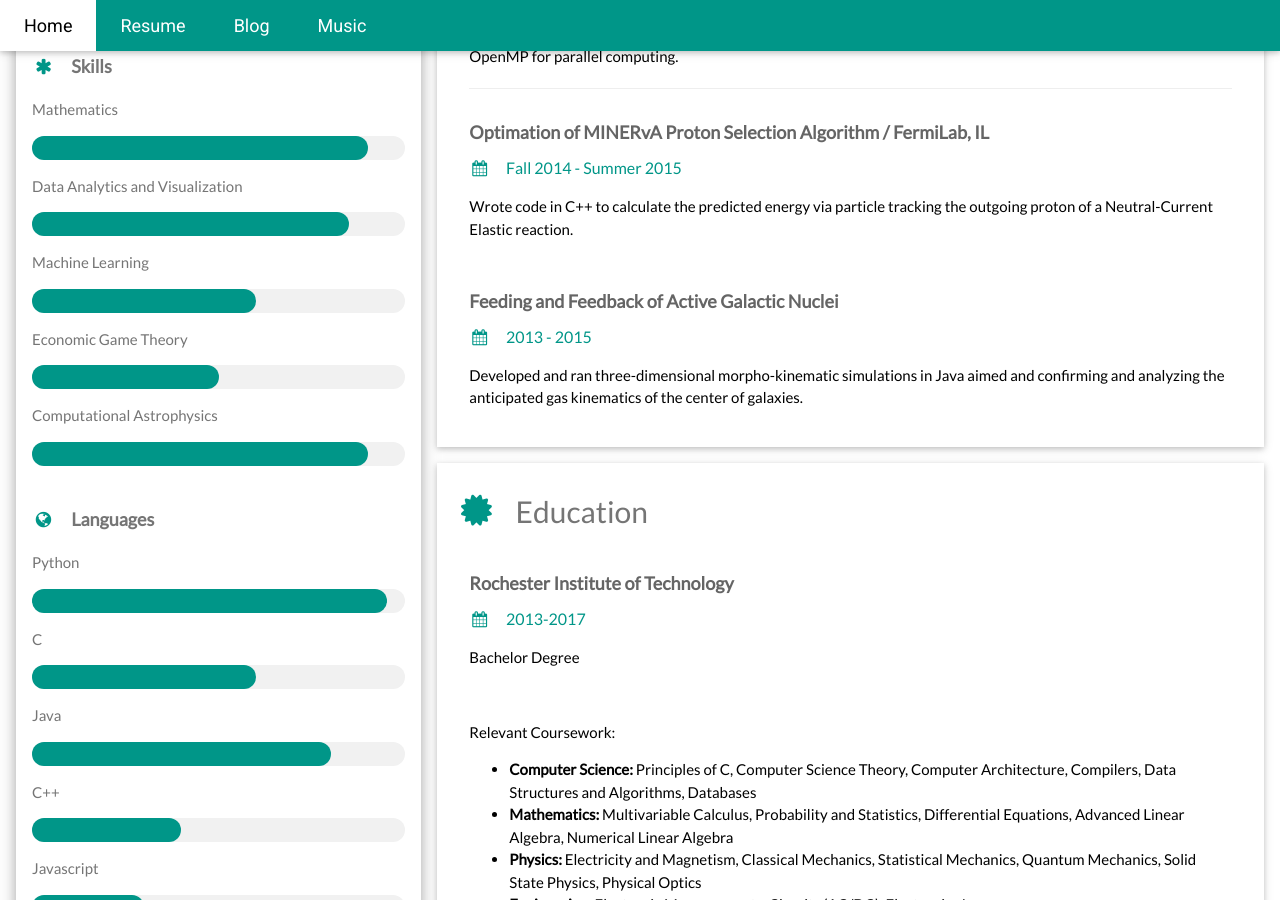
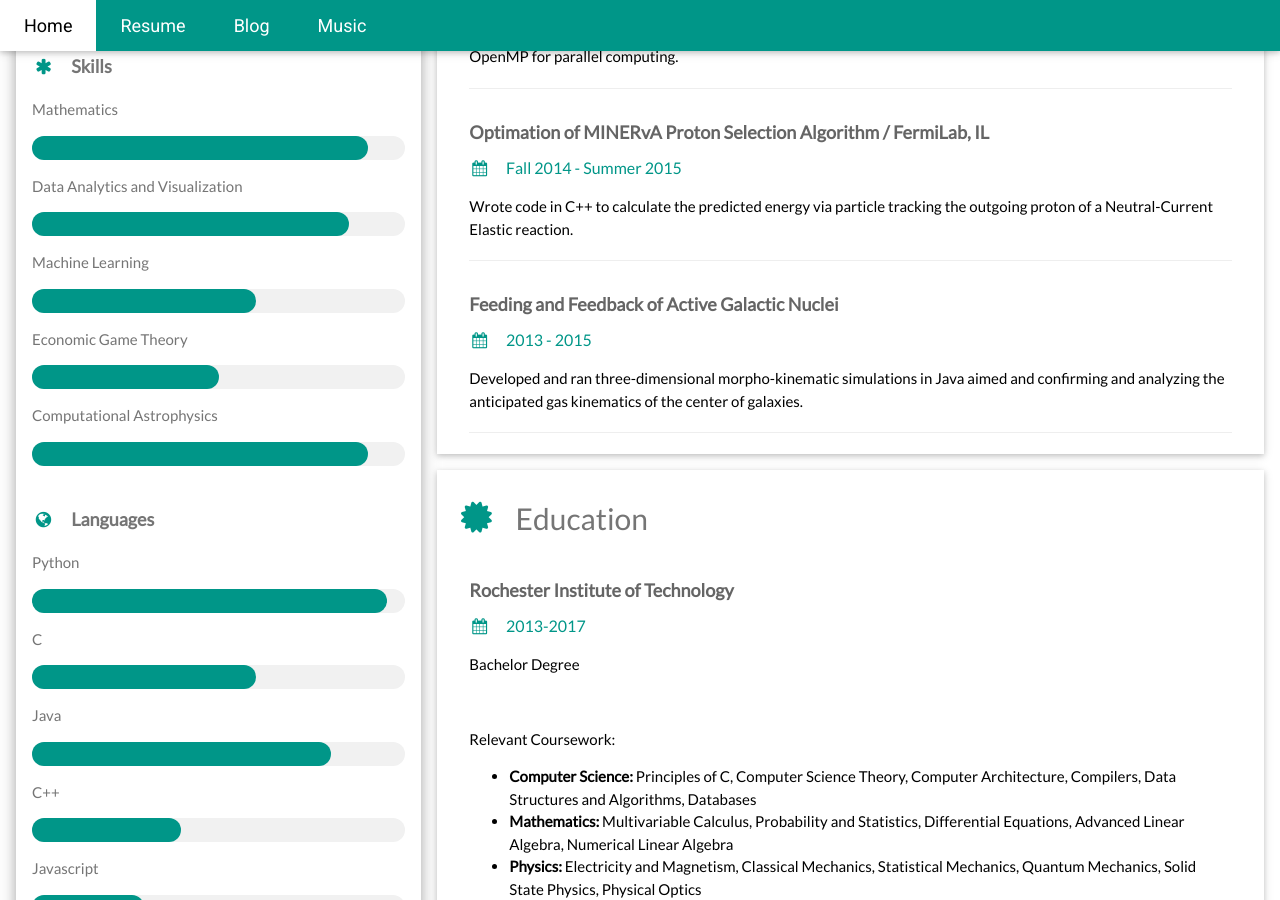
Before and after one commit to sumwatshade/sumwatshade.github.io, a Jekyll site: the page built from resume.html, in a window 1280 px wide and 900 px high, scrolled down 668 px. Built offline with Jekyll 4.4.1, drawn with Linux system fonts in a browser that asks for light colours.

Commit message:
formatting for resume

```diff
--- a/resume.html
+++ b/resume.html
@@ -94,31 +94,41 @@
         <div class="w3-container">
           <h5 class="w3-opacity"><b>Software Developer / Solu Technology Partners</b></h5>
           <h6 class="w3-text-teal"><i class="fa fa-calendar fa-fw w3-margin-right"></i>July 2017 - Present</h6>
-          <p>Working as part of a Scrum team to produce new and innovative software solutions. Full-stack development, with AngularJS 2 and Java Spring framework to create a client-facing application.</p>
+          <p>Working as part of a Scrum team to produce new and innovative software solutions.
+            Full-stack development, with AngularJS 2 and Java Spring framework to create a
+            client-facing application.</p>
           <hr>
         </div>
 	<div class="w3-container">
           <h5 class="w3-opacity"><b>Research and Development Engineer / WiTricity Corporation</b></h5>
           <h6 class="w3-text-teal"><i class="fa fa-calendar fa-fw w3-margin-right"></i>August 2015 - January 2015</h6>
-          <p>Developed auxiliary systems to aid in the safety of wireless power transfer. Prototyped machine-learning embedded data acquisition systems, with firmware produced in C, visualized in Python. </p>
+          <p>Developed auxiliary systems to aid in the safety of wireless power transfer.
+            Prototyped machine-learning embedded data acquisition systems, with firmware
+            produced in C, visualized in Python. </p>
           <hr>
         </div>
         <h2 class="w3-text-grey w3-padding-16"><i class="fa fa-certificate fa-fw w3-margin-right w3-xxlarge w3-text-teal"></i>Academic Projects</h2>
         <div class="w3-container">
           <h5 class="w3-opacity"><b>Improving the Stochastic Template Bank Algorithm for aLIGO / Caltech</b></h5>
           <h6 class="w3-text-teal"><i class="fa fa-calendar fa-fw w3-margin-right"></i>Summer 2016</h6>
-          <p>Developed a Markov Chain Monte Carlo method of analyzing Gravitational Wave event data. Developed in C with OpenMP for parallel computing.</p>
+          <p>Developed a Markov Chain Monte Carlo method of analyzing Gravitational Wave
+            event data. Developed in C with OpenMP for parallel computing.</p>
           <hr>
         </div>
         <div class="w3-container">
           <h5 class="w3-opacity"><b>Optimation of MINERvA Proton Selection Algorithm / FermiLab, IL</b></h5>
           <h6 class="w3-text-teal"><i class="fa fa-calendar fa-fw w3-margin-right"></i>Fall 2014 - Summer 2015</h6>
-          <p>Wrote code in C++ to calculate the predicted energy via particle tracking the outgoing proton of a Neutral-Current Elastic reaction. </p><br>
+          <p>Wrote code in C++ to calculate the predicted energy via particle tracking
+            the outgoing proton of a Neutral-Current Elastic reaction. </p>
+          <hr>
         </div>
         <div class="w3-container">
           <h5 class="w3-opacity"><b>Feeding and Feedback of Active Galactic Nuclei</b></h5>
           <h6 class="w3-text-teal"><i class="fa fa-calendar fa-fw w3-margin-right"></i>2013 - 2015</h6>
-          <p>Developed and ran three-dimensional morpho-kinematic simulations in Java aimed and confirming and analyzing the anticipated gas kinematics of the center of galaxies.</p><br>
+          <p>Developed and ran three-dimensional morpho-kinematic simulations in Java
+            aimed and confirming and analyzing the anticipated gas kinematics of the
+            center of galaxies.</p>
+          <hr>
         </div>
       </div>
 
```
